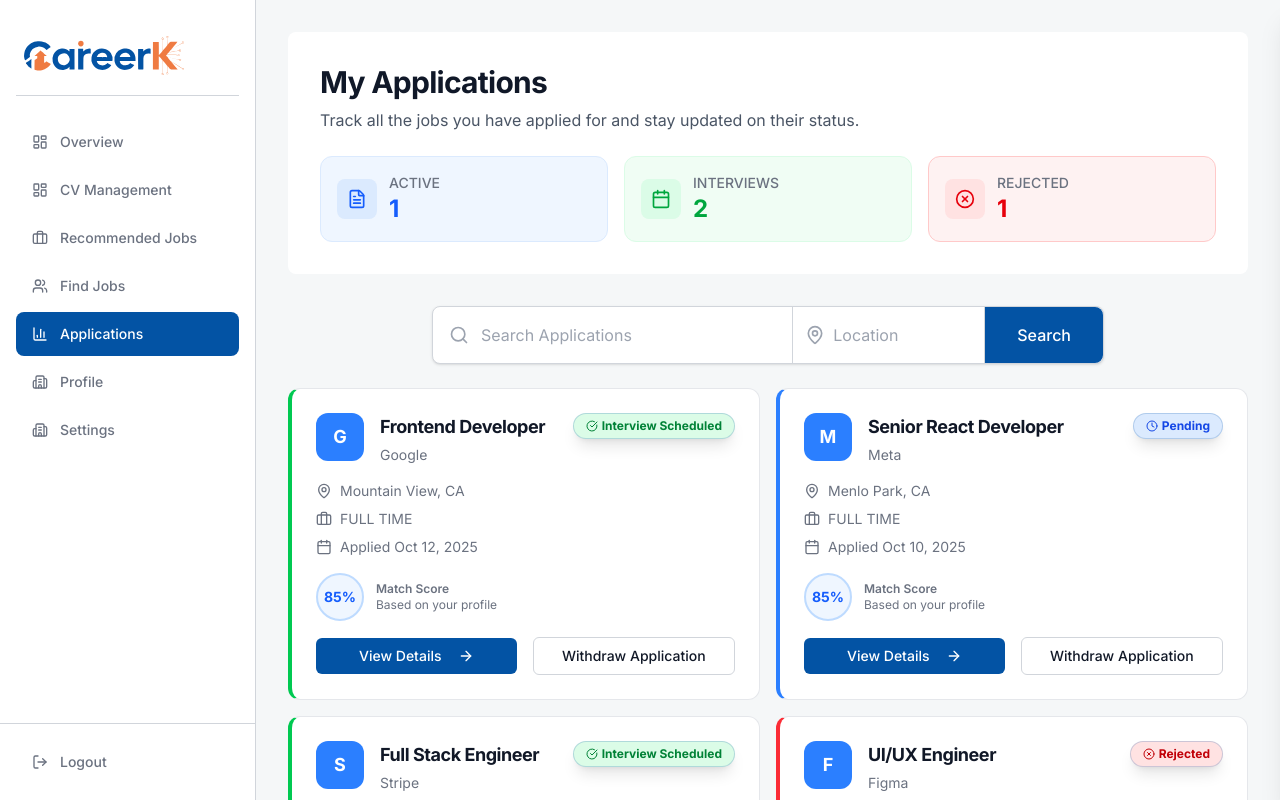
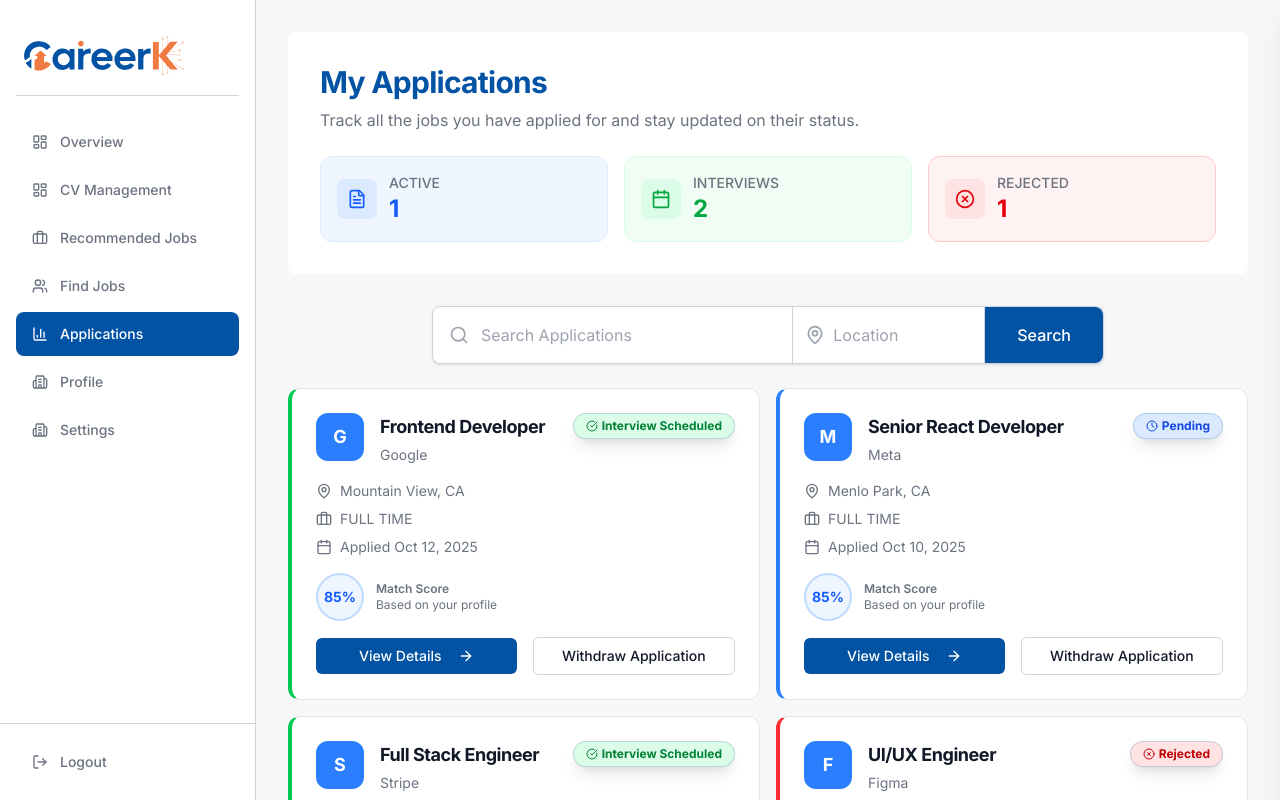
Before and after one commit to omarMo7amed/careerk, a Next.js app: page /dashboard/jobseeker/applications in a window 1280 px wide. Built offline with nearby package versions, Linux system fonts and the light colour scheme.

Commit message:
fix colors in dark mode

```diff
--- a/src/entities/application/index.ts
+++ b/src/entities/application/index.ts
@@ -9,5 +9,5 @@
 export { useApplication } from "./model/useApplication";
 export { useApplications } from "./model/useApplications";
 export type { ApplicationDetails } from "./types/applicationDetails";
-export { statusConfig } from "./config/statusConfig";
+export { statusConfig, type StatusConfig } from "./config/statusConfig";
 export { getMatchScoreColor } from "./lib/getMatchScore";
--- a/src/shared/ui/AnimatedSidebar.tsx
+++ b/src/shared/ui/AnimatedSidebar.tsx
@@ -1,6 +1,5 @@
 "use client";
 
-import { Button } from "@/shared";
 import { X } from "lucide-react";
 
 interface FilterSideModalProps {
--- a/src/widgets/company-candidates/ui/CandidatesLayout.tsx
+++ b/src/widgets/company-candidates/ui/CandidatesLayout.tsx
@@ -1,12 +1,11 @@
 "use client";
 import { Candidate, CandidateCard, allJobSeekers } from "@/entities/job-seeker";
-import { Button, DashboardHeader, Pagination } from "@/shared";
+import { AnimatedSidebar, Button, DashboardHeader, Pagination } from "@/shared";
 import { Briefcase, SlidersHorizontal } from "lucide-react";
 import { SortSelect } from "./SortSelect";
 import { useState } from "react";
 import { List } from "@/widgets/list";
 import { SearchBar } from "@/features/search";
-import { FilterSideModal } from "@/widgets/filter-sidebar";
 import { TableOfOperation } from "@/features/filter";
 
 const PAGE_SIZE = 9;
@@ -70,7 +69,8 @@
         columnsInSmall={1}
       />
       <Pagination totalPages={totalPages} page={page} onPageChange={setPage} />
-      <FilterSideModal isOpen={filterOpen} onClose={() => setFilterOpen(false)}>
+      <AnimatedSidebar isOpen={filterOpen} onClose={() => setFilterOpen(false)}>
+        <div className="flex-1 overflow-y-auto p-4 flex flex-col gap-4">
           <TableOfOperation
             title="Experience Level"
             options={["Entry Level", "Mid Level", "Senior Level"]}
@@ -81,7 +81,8 @@
             options={["Remote", "On-site", "Hybrid"]}
             asDropdown={false}
           />
-      </FilterSideModal>
+        </div>
+      </AnimatedSidebar>
     </div>
   );
 }
--- a/src/widgets/jobseeker-applications/applications-layout/ui/ApplicationCardHeader.tsx
+++ b/src/widgets/jobseeker-applications/applications-layout/ui/ApplicationCardHeader.tsx
@@ -1,5 +1,4 @@
-import { ApplicationListItem } from "@/entities/application";
-import { StatusConfig } from "../../../../entities/application/config/statusConfig";
+import { ApplicationListItem, StatusConfig } from "@/entities/application";
 import { Badge } from "@/shared";
 
 interface ApplicationCardHeaderProps {
--- a/src/widgets/jobseeker-applications/applications-layout/ui/ApplicationHeader.tsx
+++ b/src/widgets/jobseeker-applications/applications-layout/ui/ApplicationHeader.tsx
@@ -12,8 +12,8 @@
 export function ApplicationsHeader({ stats }: ApplicationsHeaderProps) {
   return (
     <div className="bg-bg-surface p-4 md:p-8 rounded-lg mb-8">
-      <h1 className="text-3xl font-bold text-gray-900 mb-2">My Applications</h1>
-      <p className="text-gray-600 mb-6">
+      <h1 className="text-3xl font-bold text-primary mb-2">My Applications</h1>
+      <p className="text-text-secondary mb-6">
         Track all the jobs you have applied for and stay updated on their
         status.
       </p>
```
Also changed, not shown: 1 other file (tests, documents, lock files or other folders). Lines whose indentation alone changed are shown as unchanged.
